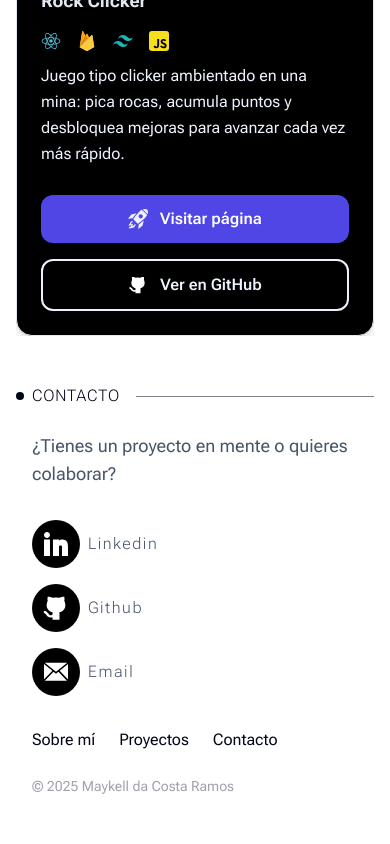
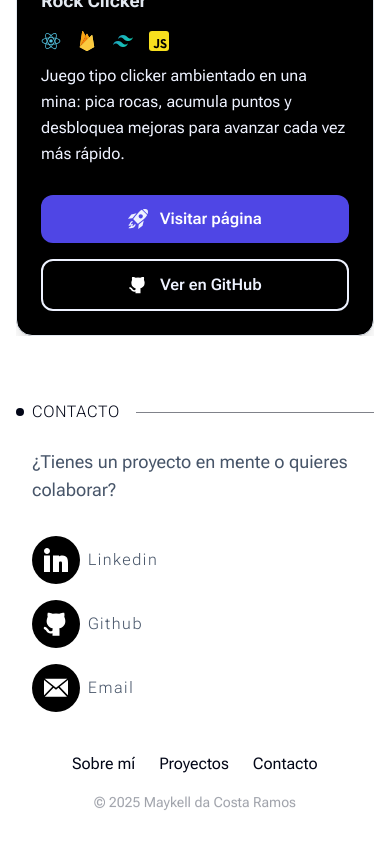
Before and after one commit to MaykelldaCostaRamos/Portafolio, a React (Vite) app: page / in a window 390 px wide. Shown: the part 1679-2523 px from the top of the page. After the commit the page ends 2491 px from the top, so only its background shows below. Built offline with nearby package versions, Linux system fonts and the light colour scheme.

Commit message:
text center in mobile, and hover styles darkmode

```diff
--- a/src/components/Contact.jsx
+++ b/src/components/Contact.jsx
@@ -8,11 +8,11 @@ export default function Contact() {
 
 
 
-      <section id="contact" className="text-base px-4 md:px-8 lg:px-16 xl:px-24 2xl:px-36 max-w-screen-xl mx-auto text-slate-950 dark:text-slate-200">
+      <section id="contact" className="pt-12 text-base px-4 md:px-8 lg:px-16 xl:px-24 2xl:px-36 max-w-screen-xl mx-auto text-slate-950">
 
         <LayoutReveal>
 
-          <div className="flex md:flex-row justify-start items-center gap-12 md:gap-24 lg:gap-28 xl:gap-28 2xl:gap-32 py-8">
+          <div className="flex md:flex-row justify-start items-center gap-12 md:gap-24 lg:gap-28 xl:gap-28 2xl:gap-32">
             <div className="flex flex-col items-start md:items-center py-4 text-left md:w-full">
                     <h2 className="flex items-center w-full md:text-2xl">
                         <span className="w-2 h-2 rounded-full bg-slate-950 dark:bg-slate-200 mr-2"></span>
@@ -30,35 +30,40 @@ export default function Contact() {
                       </div>
                     </LayoutReveal>
 
+
                     {/* Redes sociales */}
                       <LayoutReveal isHero>
                         <div className="flex flex-col md:flex-row px-4 gap-4 md:gap-10 font-extralight tracking-widest text-slate-600 dark:text-slate-200">
+
+                          {/* Linkedin */}
                           <a
                             href="https://www.linkedin.com/in/maykelldacostaramos/"
                             target="_blank"
                             rel="noreferrer noopener"
                             aria-label="Perfil de Linkedin de Maykell Da Costa Ramos"
-                    className="flex items-center gap-2 hover:text-indigo-700"
+                            className="group flex items-center gap-2 transition"
                           >
-                    <div className="w-12 h-12 flex items-center justify-center rounded-full bg-black hover:bg-indigo-700">
-                      <LinkedinIcon className="w-6 h-6" />
+                            <div className="w-12 h-12 flex items-center justify-center rounded-full bg-black group-hover:bg-indigo-700 transition">
+                              <LinkedinIcon className="w-6 h-6 text-white" />
                             </div>
-                    Linkedin
+                            <span className="group-hover:text-slate-500 transition">Linkedin</span>
                           </a>
 
+                          {/* Github */}
                           <a
                             href="https://github.com/MaykelldaCostaRamos"
                             target="_blank"
                             rel="noreferrer noopener"
                             aria-label="Perfil de Github de Maykell Da Costa Ramos"
-                    className="flex items-center gap-2 hover:text-indigo-700"
+                            className="group flex items-center gap-2 transition"
                           >
-                    <div className="w-12 h-12 flex items-center justify-center rounded-full bg-black hover:bg-indigo-700">
-                      <GithubIcon className="w-7 h-7" aria-hidden="true"/>
+                            <div className="w-12 h-12 flex items-center justify-center rounded-full bg-black group-hover:bg-indigo-700 transition">
+                              <GithubIcon className="w-7 h-7 text-white" aria-hidden="true" />
                             </div>
-                    Github
+                            <span className="group-hover:text-slate-500 transition">Github</span>
                           </a>
 
+                          {/* Email */}
                           <a
                             onClick={() =>
                               (window.location.href = "mailto:mkpako2009@hotmail.com")
@@ -67,20 +72,20 @@ export default function Contact() {
                             target="_blank"
                             rel="noreferrer noopener"
                             aria-label="Enviar email a mkpako2009@hotmail.com"
-                    className="flex items-center gap-2 hover:text-indigo-700"
+                            className="group flex items-center gap-2 transition cursor-pointer"
                           >
-                    <div className="w-12 h-12 flex items-center justify-center rounded-full bg-black hover:bg-indigo-700">
-                      <MailIcon className="w-6 md:w-6 h-6 md:h-6w-5 md:h-6" />
+                            <div className="w-12 h-12 flex items-center justify-center rounded-full bg-black group-hover:bg-indigo-700 transition">
+                              <MailIcon className="w-6 h-6 text-white" />
                             </div>
-                    Email
+                            <span className="group-hover:text-slate-500 transition">Email</span>
                           </a>
                         </div>
                       </LayoutReveal>
 
 
 
-              <LayoutReveal>
-                <nav className="flex flex-wrap justify-center px-4 pt-8 md:pt-14 gap-6 md:gap-12 text-base">
+                    <LayoutReveal isHero>
+                      <nav className="flex flex-wrap text-center px-14 pt-10 md:pt-14 gap-6 md:gap-12 text-base dark:text-slate-200">
                         <a
                           href="#about"
                           className="whitespace-nowrap hover:text-slate-500 transition"
@@ -104,12 +109,13 @@ export default function Contact() {
                       </nav>
                     </LayoutReveal>
 
-              <LayoutReveal isHero>
-                <div className="text-sm px-4 pt-6 md:pt-4 text-slate-900/40 dark:text-slate-200">
-                  <p>&copy; 2025 Maykell da Costa Ramos</p>
+            </div>
           </div>
         </LayoutReveal>
-                 </div>
+
+        <LayoutReveal isHero>
+          <div className="text-center text-sm md:py-4 text-slate-900/40 dark:text-slate-500">
+            <p>&copy; 2025 Maykell da Costa Ramos</p>
           </div>
         </LayoutReveal>
 
```
Lines whose indentation alone changed are shown as unchanged.
